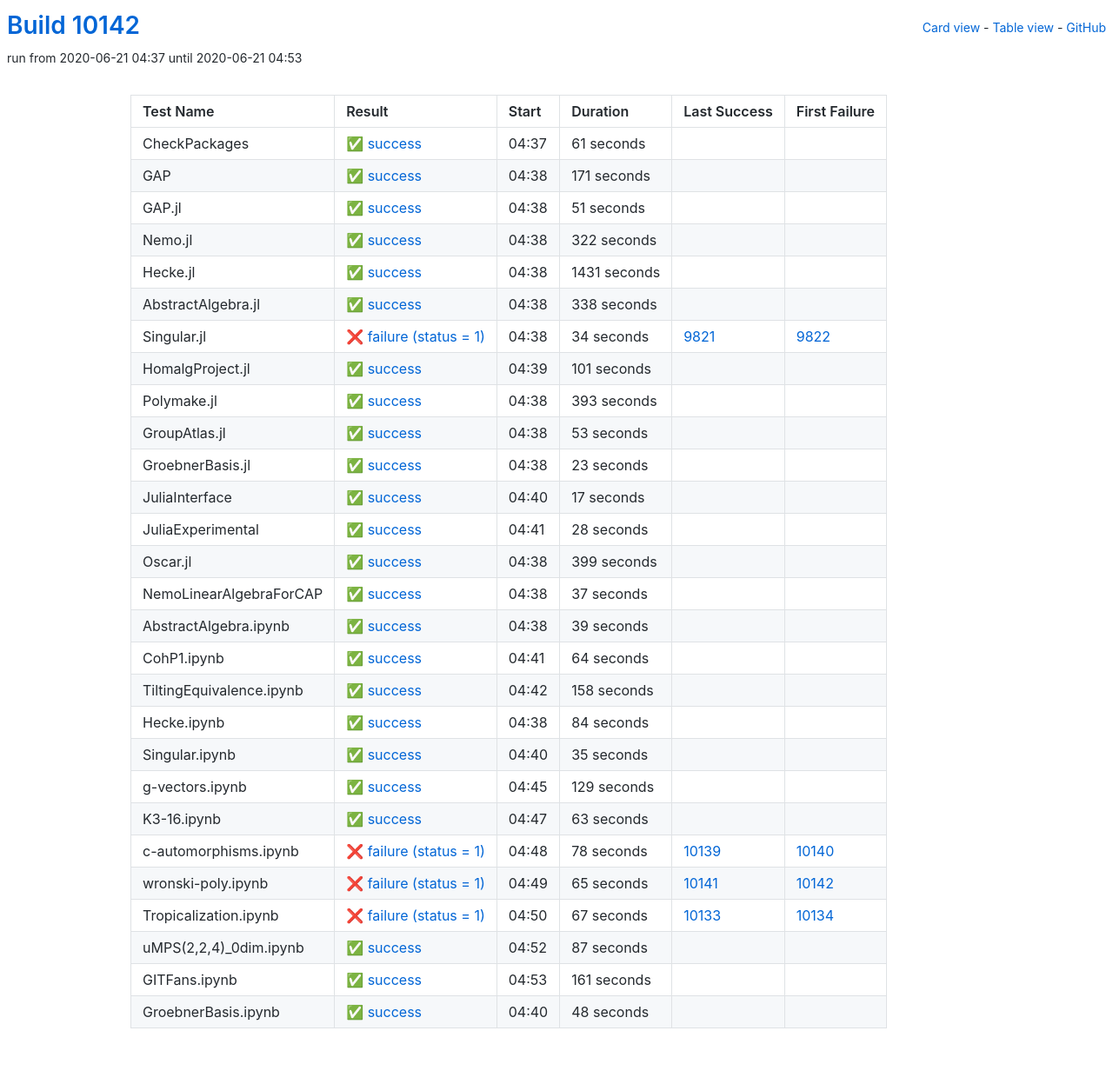
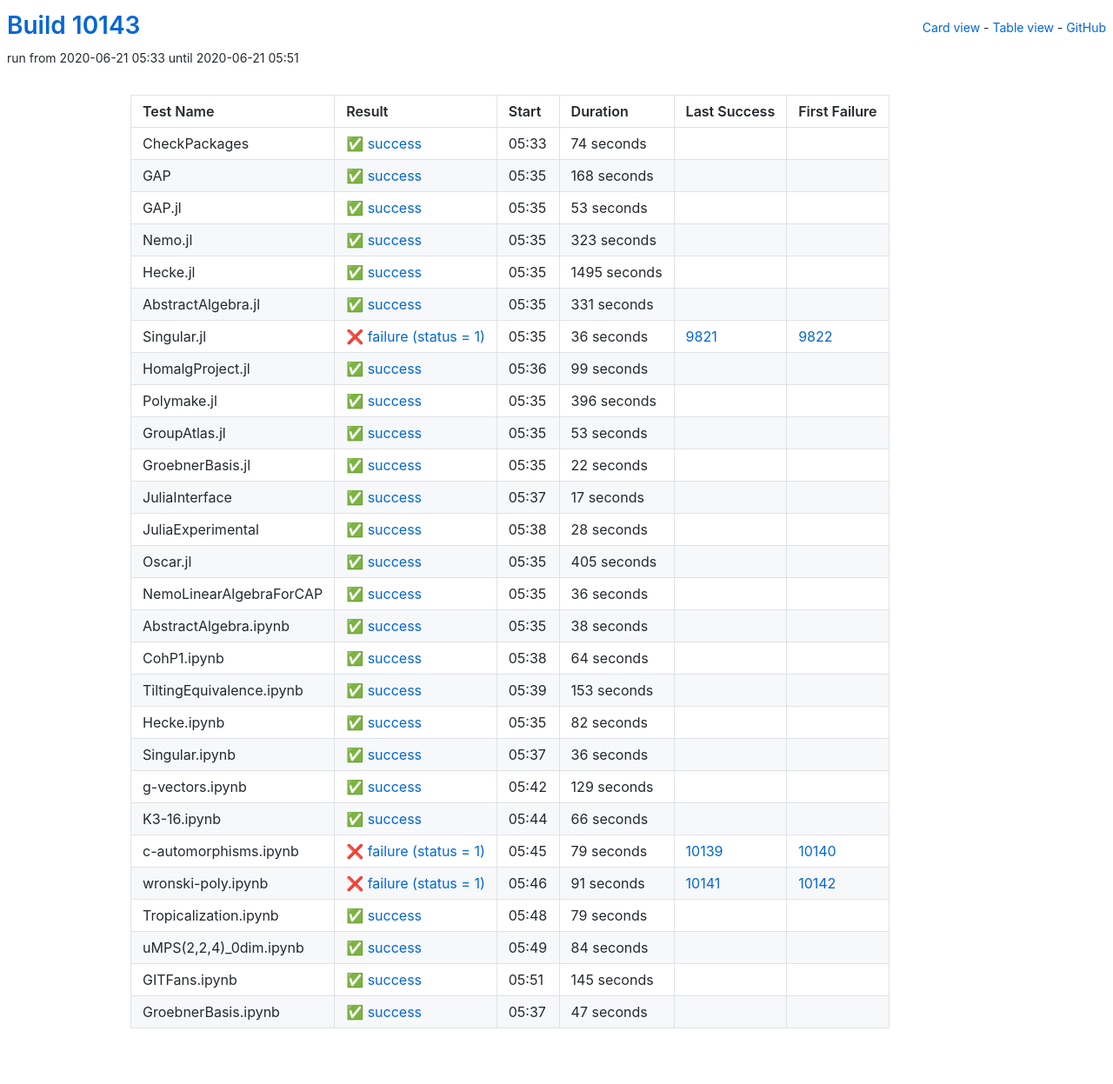
Before and after one commit to oscar-system/oscar-ci-status, a Jekyll site: the page built from table.html, in a window 1280 px wide. Shown: the whole page at 87% size. Built offline with Jekyll 4.4.1, drawn with Linux system fonts in a browser that asks for light colours.

Commit message:
Build #10143

```diff
--- a/_data/ci.yml
+++ b/_data/ci.yml
@@ -1,6 +1,6 @@
 ---
-build: 10142
-build_url: https://oscarci.mathematik.uni-kl.de/job/oscar/10142/
+build: 10143
+build_url: https://oscarci.mathematik.uni-kl.de/job/oscar/10143/
 job: oscar
 organization: oscar-system
 repo: oscar-ci-status
@@ -8,116 +8,116 @@
 tests:
 - name: CheckPackages
   id: checkpackages
-  log: https://oscarci.mathematik.uni-kl.de/job/oscar/10142/artifact/logs/build-10142/CheckPackages.log
-  start: 2020-06-21 04:37
+  log: https://oscarci.mathematik.uni-kl.de/job/oscar/10143/artifact/logs/build-10143/CheckPackages.log
+  start: 2020-06-21 05:33
   success: true
   exitcode: 0
   status: success
-  duration: 61
+  duration: 74
   last_success: false
   last_success_url:
   first_failure: false
   first_failure_url:
 - name: GAP
   id: gap
-  log: https://oscarci.mathematik.uni-kl.de/job/oscar/10142/artifact/logs/build-10142/GAP.log
-  start: 2020-06-21 04:38
+  log: https://oscarci.mathematik.uni-kl.de/job/oscar/10143/artifact/logs/build-10143/GAP.log
+  start: 2020-06-21 05:35
   success: true
   exitcode: 0
   status: success
-  duration: 171
+  duration: 168
   last_success: false
   last_success_url:
   first_failure: false
   first_failure_url:
 - name: GAP.jl
   id: gap-jl
-  log: https://oscarci.mathematik.uni-kl.de/job/oscar/10142/artifact/logs/build-10142/GAP.jl.log
-  start: 2020-06-21 04:38
+  log: https://oscarci.mathematik.uni-kl.de/job/oscar/10143/artifact/logs/build-10143/GAP.jl.log
+  start: 2020-06-21 05:35
   success: true
   exitcode: 0
   status: success
-  duration: 51
+  duration: 53
   last_success: false
   last_success_url:
   first_failure: false
   first_failure_url:
 - name: Nemo.jl
   id: nemo-jl
-  log: https://oscarci.mathematik.uni-kl.de/job/oscar/10142/artifact/logs/build-10142/Nemo.jl.log
-  start: 2020-06-21 04:38
+  log: https://oscarci.mathematik.uni-kl.de/job/oscar/10143/artifact/logs/build-10143/Nemo.jl.log
+  start: 2020-06-21 05:35
   success: true
   exitcode: 0
   status: success
-  duration: 322
+  duration: 323
   last_success: false
   last_success_url:
   first_failure: false
   first_failure_url:
 - name: Hecke.jl
   id: hecke-jl
-  log: https://oscarci.mathematik.uni-kl.de/job/oscar/10142/artifact/logs/build-10142/Hecke.jl.log
-  start: 2020-06-21 04:38
+  log: https://oscarci.mathematik.uni-kl.de/job/oscar/10143/artifact/logs/build-10143/Hecke.jl.log
+  start: 2020-06-21 05:35
   success: true
   exitcode: 0
   status: success
-  duration: 1431
+  duration: 1495
   last_success: false
   last_success_url:
   first_failure: false
   first_failure_url:
 - name: AbstractAlgebra.jl
   id: abstractalgebra-jl
-  log: https://oscarci.mathematik.uni-kl.de/job/oscar/10142/artifact/logs/build-10142/AbstractAlgebra.jl.log
-  start: 2020-06-21 04:38
+  log: https://oscarci.mathematik.uni-kl.de/job/oscar/10143/artifact/logs/build-10143/AbstractAlgebra.jl.log
+  start: 2020-06-21 05:35
   success: true
   exitcode: 0
   status: success
-  duration: 338
+  duration: 331
   last_success: false
   last_success_url:
   first_failure: false
   first_failure_url:
 - name: Singular.jl
   id: singular-jl
-  log: https://oscarci.mathematik.uni-kl.de/job/oscar/10142/artifact/logs/build-10142/Singular.jl.log
-  start: 2020-06-21 04:38
+  log: https://oscarci.mathematik.uni-kl.de/job/oscar/10143/artifact/logs/build-10143/Singular.jl.log
+  start: 2020-06-21 05:35
   success: false
   exitcode: 1
   status: failure
-  duration: 34
+  duration: 36
   last_success: 9821
   last_success_url: https://oscarci.mathematik.uni-kl.de/job/oscar/9821/
   first_failure: 9822
   first_failure_url: https://oscarci.mathematik.uni-kl.de/job/oscar/9822/
 - name: HomalgProject.jl
   id: homalgproject-jl
-  log: https://oscarci.mathematik.uni-kl.de/job/oscar/10142/artifact/logs/build-10142/HomalgProject.jl.log
-  start: 2020-06-21 04:39
+  log: https://oscarci.mathematik.uni-kl.de/job/oscar/10143/artifact/logs/build-10143/HomalgProject.jl.log
+  start: 2020-06-21 05:36
   success: true
   exitcode: 0
   status: success
-  duration: 101
+  duration: 99
   last_success: false
   last_success_url:
   first_failure: false
   first_failure_url:
 - name: Polymake.jl
   id: polymake-jl
-  log: https://oscarci.mathematik.uni-kl.de/job/oscar/10142/artifact/logs/build-10142/Polymake.jl.log
-  start: 2020-06-21 04:38
+  log: https://oscarci.mathematik.uni-kl.de/job/oscar/10143/artifact/logs/build-10143/Polymake.jl.log
+  start: 2020-06-21 05:35
   success: true
   exitcode: 0
   status: success
-  duration: 393
+  duration: 396
   last_success: false
   last_success_url:
   first_failure: false
   first_failure_url:
 - name: GroupAtlas.jl
   id: groupatlas-jl
-  log: https://oscarci.mathematik.uni-kl.de/job/oscar/10142/artifact/logs/build-10142/GroupAtlas.jl.log
-  start: 2020-06-21 04:38
+  log: https://oscarci.mathematik.uni-kl.de/job/oscar/10143/artifact/logs/build-10143/GroupAtlas.jl.log
+  start: 2020-06-21 05:35
   success: true
   exitcode: 0
   status: success
@@ -128,20 +128,20 @@
   first_failure_url:
 - name: GroebnerBasis.jl
   id: groebnerbasis-jl
-  log: https://oscarci.mathematik.uni-kl.de/job/oscar/10142/artifact/logs/build-10142/GroebnerBasis.jl.log
-  start: 2020-06-21 04:38
+  log: https://oscarci.mathematik.uni-kl.de/job/oscar/10143/artifact/logs/build-10143/GroebnerBasis.jl.log
+  start: 2020-06-21 05:35
   success: true
   exitcode: 0
   status: success
-  duration: 23
+  duration: 22
   last_success: false
   last_success_url:
   first_failure: false
   first_failure_url:
 - name: JuliaInterface
   id: juliainterface
-  log: https://oscarci.mathematik.uni-kl.de/job/oscar/10142/artifact/logs/build-10142/JuliaInterface.log
-  start: 2020-06-21 04:40
+  log: https://oscarci.mathematik.uni-kl.de/job/oscar/10143/artifact/logs/build-10143/JuliaInterface.log
+  start: 2020-06-21 05:37
   success: true
   exitcode: 0
   status: success
@@ -152,8 +152,8 @@
   first_failure_url:
 - name: JuliaExperimental
   id: juliaexperimental
-  log: https://oscarci.mathematik.uni-kl.de/job/oscar/10142/artifact/logs/build-10142/JuliaExperimental.log
-  start: 2020-06-21 04:41
+  log: https://oscarci.mathematik.uni-kl.de/job/oscar/10143/artifact/logs/build-10143/JuliaExperimental.log
+  start: 2020-06-21 05:38
   success: true
   exitcode: 0
   status: success
@@ -164,44 +164,44 @@
   first_failure_url:
 - name: Oscar.jl
   id: oscar-jl
-  log: https://oscarci.mathematik.uni-kl.de/job/oscar/10142/artifact/logs/build-10142/Oscar.jl.log
-  start: 2020-06-21 04:38
+  log: https://oscarci.mathematik.uni-kl.de/job/oscar/10143/artifact/logs/build-10143/Oscar.jl.log
+  start: 2020-06-21 05:35
   success: true
   exitcode: 0
   status: success
-  duration: 399
+  duration: 405
   last_success: false
   last_success_url:
   first_failure: false
   first_failure_url:
 - name: NemoLinearAlgebraForCAP
   id: nemolinearalgebraforcap
-  log: https://oscarci.mathematik.uni-kl.de/job/oscar/10142/artifact/logs/build-10142/NemoLinearAlgebraForCAP.log
-  start: 2020-06-21 04:38
+  log: https://oscarci.mathematik.uni-kl.de/job/oscar/10143/artifact/logs/build-10143/NemoLinearAlgebraForCAP.log
+  start: 2020-06-21 05:35
   success: true
   exitcode: 0
   status: success
-  duration: 37
+  duration: 36
   last_success: false
   last_success_url:
   first_failure: false
   first_failure_url:
 - name: AbstractAlgebra.ipynb
   id: abstractalgebra-ipynb
-  log: https://oscarci.mathematik.uni-kl.de/job/oscar/10142/artifact/logs/build-10142/AbstractAlgebra.ipynb.log
-  start: 2020-06-21 04:38
+  log: https://oscarci.mathematik.uni-kl.de/job/oscar/10143/artifact/logs/build-10143/AbstractAlgebra.ipynb.log
+  start: 2020-06-21 05:35
   success: true
   exitcode: 0
   status: success
-  duration: 39
+  duration: 38
   last_success: false
   last_success_url:
   first_failure: false
   first_failure_url:
 - name: CohP1.ipynb
   id: cohp1-ipynb
-  log: https://oscarci.mathematik.uni-kl.de/job/oscar/10142/artifact/logs/build-10142/CohP1.ipynb.log
-  start: 2020-06-21 04:41
+  log: https://oscarci.mathematik.uni-kl.de/job/oscar/10143/artifact/logs/build-10143/CohP1.ipynb.log
+  start: 2020-06-21 05:38
   success: true
   exitcode: 0
   status: success
@@ -212,44 +212,44 @@
   first_failure_url:
 - name: TiltingEquivalence.ipynb
   id: tiltingequivalence-ipynb
-  log: https://oscarci.mathematik.uni-kl.de/job/oscar/10142/artifact/logs/build-10142/TiltingEquivalence.ipynb.log
-  start: 2020-06-21 04:42
+  log: https://oscarci.mathematik.uni-kl.de/job/oscar/10143/artifact/logs/build-10143/TiltingEquivalence.ipynb.log
+  start: 2020-06-21 05:39
   success: true
   exitcode: 0
   status: success
-  duration: 158
+  duration: 153
   last_success: false
   last_success_url:
   first_failure: false
   first_failure_url:
 - name: Hecke.ipynb
   id: hecke-ipynb
-  log: https://oscarci.mathematik.uni-kl.de/job/oscar/10142/artifact/logs/build-10142/Hecke.ipynb.log
-  start: 2020-06-21 04:38
+  log: https://oscarci.mathematik.uni-kl.de/job/oscar/10143/artifact/logs/build-10143/Hecke.ipynb.log
+  start: 2020-06-21 05:35
   success: true
   exitcode: 0
   status: success
-  duration: 84
+  duration: 82
   last_success: false
   last_success_url:
   first_failure: false
   first_failure_url:
 - name: Singular.ipynb
   id: singular-ipynb
-  log: https://oscarci.mathematik.uni-kl.de/job/oscar/10142/artifact/logs/build-10142/Singular.ipynb.log
-  start: 2020-06-21 04:40
+  log: https://oscarci.mathematik.uni-kl.de/job/oscar/10143/artifact/logs/build-10143/Singular.ipynb.log
+  start: 2020-06-21 05:37
   success: true
   exitcode: 0
   status: success
-  duration: 35
+  duration: 36
   last_success: false
   last_success_url:
   first_failure: false
   first_failure_url:
 - name: g-vectors.ipynb
   id: g-vectors-ipynb
-  log: https://oscarci.mathematik.uni-kl.de/job/oscar/10142/artifact/logs/build-10142/g-vectors.ipynb.log
-  start: 2020-06-21 04:45
+  log: https://oscarci.mathematik.uni-kl.de/job/oscar/10143/artifact/logs/build-10143/g-vectors.ipynb.log
+  start: 2020-06-21 05:42
   success: true
   exitcode: 0
   status: success
@@ -260,84 +260,84 @@
   first_failure_url:
 - name: K3-16.ipynb
   id: k3-16-ipynb
-  log: https://oscarci.mathematik.uni-kl.de/job/oscar/10142/artifact/logs/build-10142/K3-16.ipynb.log
-  start: 2020-06-21 04:47
+  log: https://oscarci.mathematik.uni-kl.de/job/oscar/10143/artifact/logs/build-10143/K3-16.ipynb.log
+  start: 2020-06-21 05:44
   success: true
   exitcode: 0
   status: success
-  duration: 63
+  duration: 66
   last_success: false
   last_success_url:
   first_failure: false
   first_failure_url:
 - name: c-automorphisms.ipynb
   id: c-automorphisms-ipynb
-  log: https://oscarci.mathematik.uni-kl.de/job/oscar/10142/artifact/logs/build-10142/c-automorphisms.ipynb.log
-  start: 2020-06-21 04:48
+  log: https://oscarci.mathematik.uni-kl.de/job/oscar/10143/artifact/logs/build-10143/c-automorphisms.ipynb.log
+  start: 2020-06-21 05:45
   success: false
   exitcode: 1
   status: failure
-  duration: 78
+  duration: 79
   last_success: 10139
   last_success_url: https://oscarci.mathematik.uni-kl.de/job/oscar/10139/
   first_failure: 10140
   first_failure_url: https://oscarci.mathematik.uni-kl.de/job/oscar/10140/
 - name: wronski-poly.ipynb
   id: wronski-poly-ipynb
-  log: https://oscarci.mathematik.uni-kl.de/job/oscar/10142/artifact/logs/build-10142/wronski-poly.ipynb.log
-  start: 2020-06-21 04:49
+  log: https://oscarci.mathematik.uni-kl.de/job/oscar/10143/artifact/logs/build-10143/wronski-poly.ipynb.log
+  start: 2020-06-21 05:46
   success: false
   exitcode: 1
   status: failure
-  duration: 65
+  duration: 91
   last_success: 10141
   last_success_url: https://oscarci.mathematik.uni-kl.de/job/oscar/10141/
   first_failure: 10142
   first_failure_url: https://oscarci.mathematik.uni-kl.de/job/oscar/10142/
 - name: Tropicalization.ipynb
   id: tropicalization-ipynb
-  log: https://oscarci.mathematik.uni-kl.de/job/oscar/10142/artifact/logs/build-10142/Tropicalization.ipynb.log
-  start: 2020-06-21 04:50
-  success: false
-  exitcode: 1
-  status: failure
-  duration: 67
-  last_success: 10133
-  last_success_url: https://oscarci.mathematik.uni-kl.de/job/oscar/10133/
-  first_failure: 10134
-  first_failure_url: https://oscarci.mathematik.uni-kl.de/job/oscar/10134/
-- name: uMPS(2,2,4)_0dim.ipynb
-  id: umps-2-2-4-0dim-ipynb
-  log: https://oscarci.mathematik.uni-kl.de/job/oscar/10142/artifact/logs/build-10142/uMPS-2-2-4-_0dim.ipynb.log
-  start: 2020-06-21 04:52
+  log: https://oscarci.mathematik.uni-kl.de/job/oscar/10143/artifact/logs/build-10143/Tropicalization.ipynb.log
+  start: 2020-06-21 05:48
   success: true
   exitcode: 0
   status: success
-  duration: 87
+  duration: 79
+  last_success: false
+  last_success_url:
+  first_failure: false
+  first_failure_url:
+- name: uMPS(2,2,4)_0dim.ipynb
+  id: umps-2-2-4-0dim-ipynb
+  log: https://oscarci.mathematik.uni-kl.de/job/oscar/10143/artifact/logs/build-10143/uMPS-2-2-4-_0dim.ipynb.log
+  start: 2020-06-21 05:49
+  success: true
+  exitcode: 0
+  status: success
+  duration: 84
   last_success: false
   last_success_url:
   first_failure: false
   first_failure_url:
 - name: GITFans.ipynb
   id: gitfans-ipynb
-  log: https://oscarci.mathematik.uni-kl.de/job/oscar/10142/artifact/logs/build-10142/GITFans.ipynb.log
-  start: 2020-06-21 04:53
+  log: https://oscarci.mathematik.uni-kl.de/job/oscar/10143/artifact/logs/build-10143/GITFans.ipynb.log
+  start: 2020-06-21 05:51
   success: true
   exitcode: 0
   status: success
-  duration: 161
+  duration: 145
   last_success: false
   last_success_url:
   first_failure: false
   first_failure_url:
 - name: GroebnerBasis.ipynb
   id: groebnerbasis-ipynb
-  log: https://oscarci.mathematik.uni-kl.de/job/oscar/10142/artifact/logs/build-10142/GroebnerBasis.ipynb.log
-  start: 2020-06-21 04:40
+  log: https://oscarci.mathematik.uni-kl.de/job/oscar/10143/artifact/logs/build-10143/GroebnerBasis.ipynb.log
+  start: 2020-06-21 05:37
   success: true
   exitcode: 0
   status: success
-  duration: 48
+  duration: 47
   last_success: false
   last_success_url:
   first_failure: false
```
Also changed, not shown: README.md.
